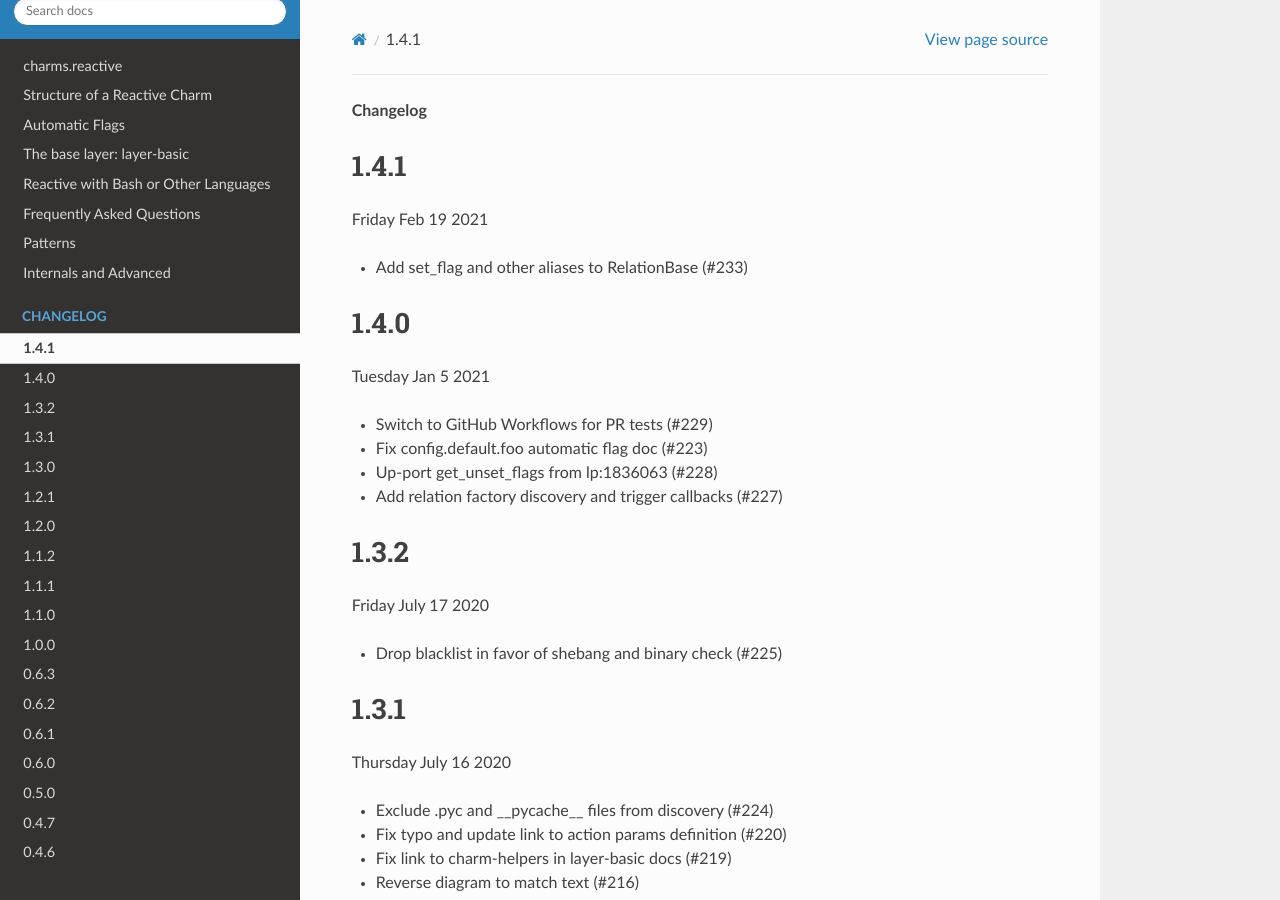
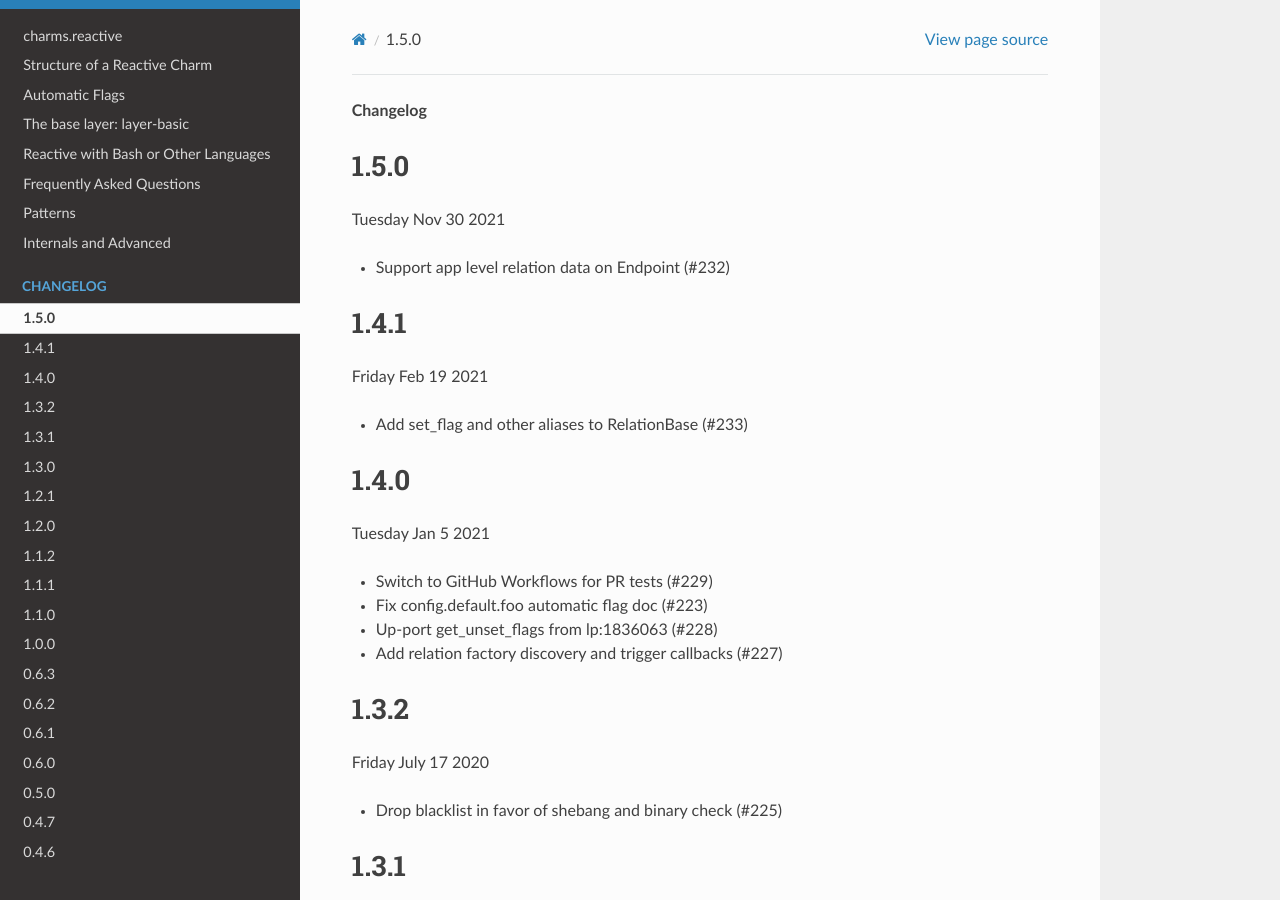
Before and after one commit to canonical/charms.reactive, a Sphinx documentation site: the page built from docs/changelog.rst, in a window 1280 px wide and 900 px high. Built offline with Sphinx 7.4.7 and the Read the Docs theme 2.0.0, drawn with Linux system fonts in a browser that asks for light colours; pages that are not in the unit, such as notebooks, are missing from menus.

Commit message:
Release 1.5.0

```diff
--- a/docs/changelog.rst
+++ b/docs/changelog.rst
@@ -1,4 +1,10 @@
 **Changelog**
+
+1.5.0
+^^^^^
+Tuesday Nov 30 2021
+
+* Support app level relation data on Endpoint (#232)
 
 1.4.1
 ^^^^^
```
Also changed, not shown: 1 other file.
